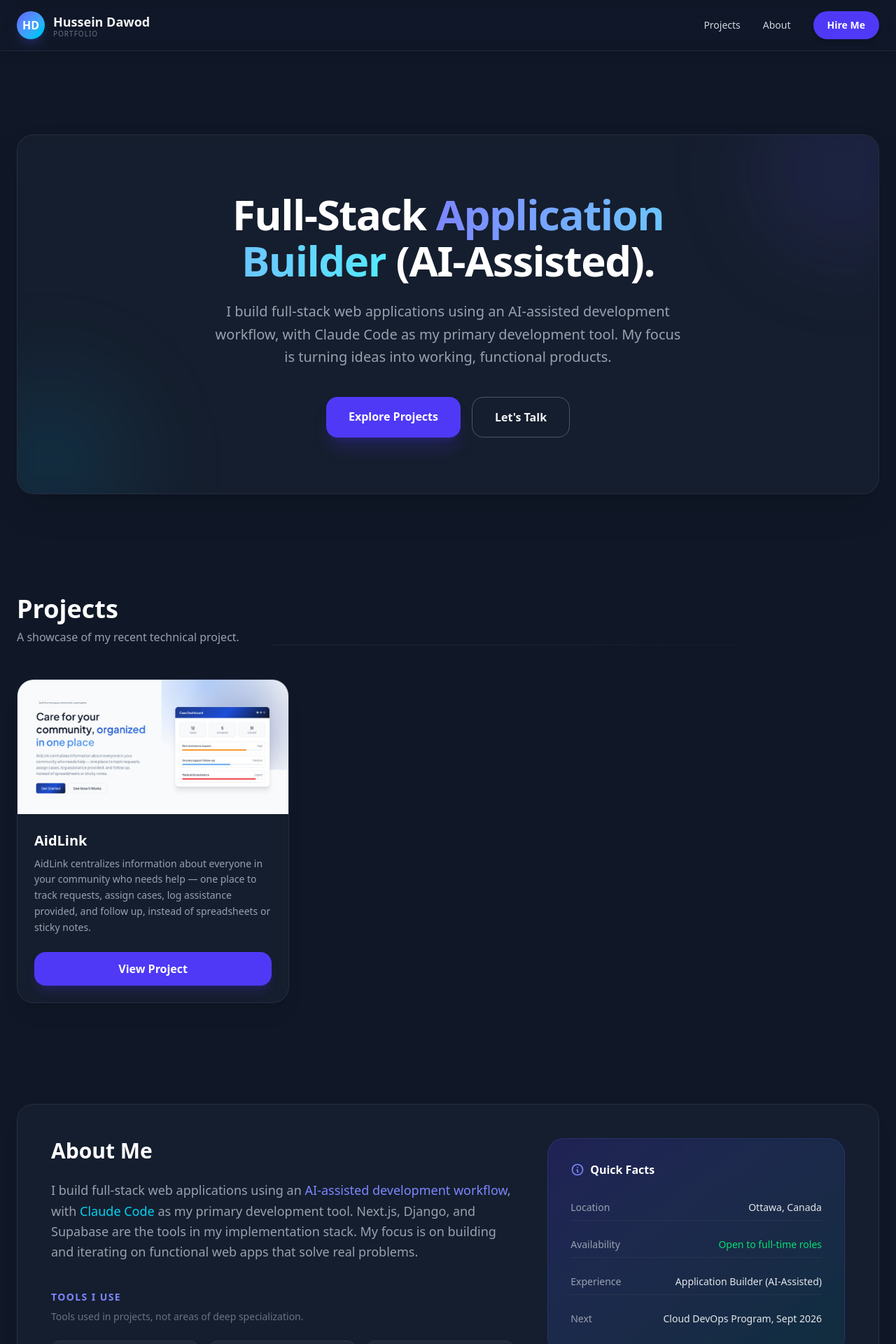
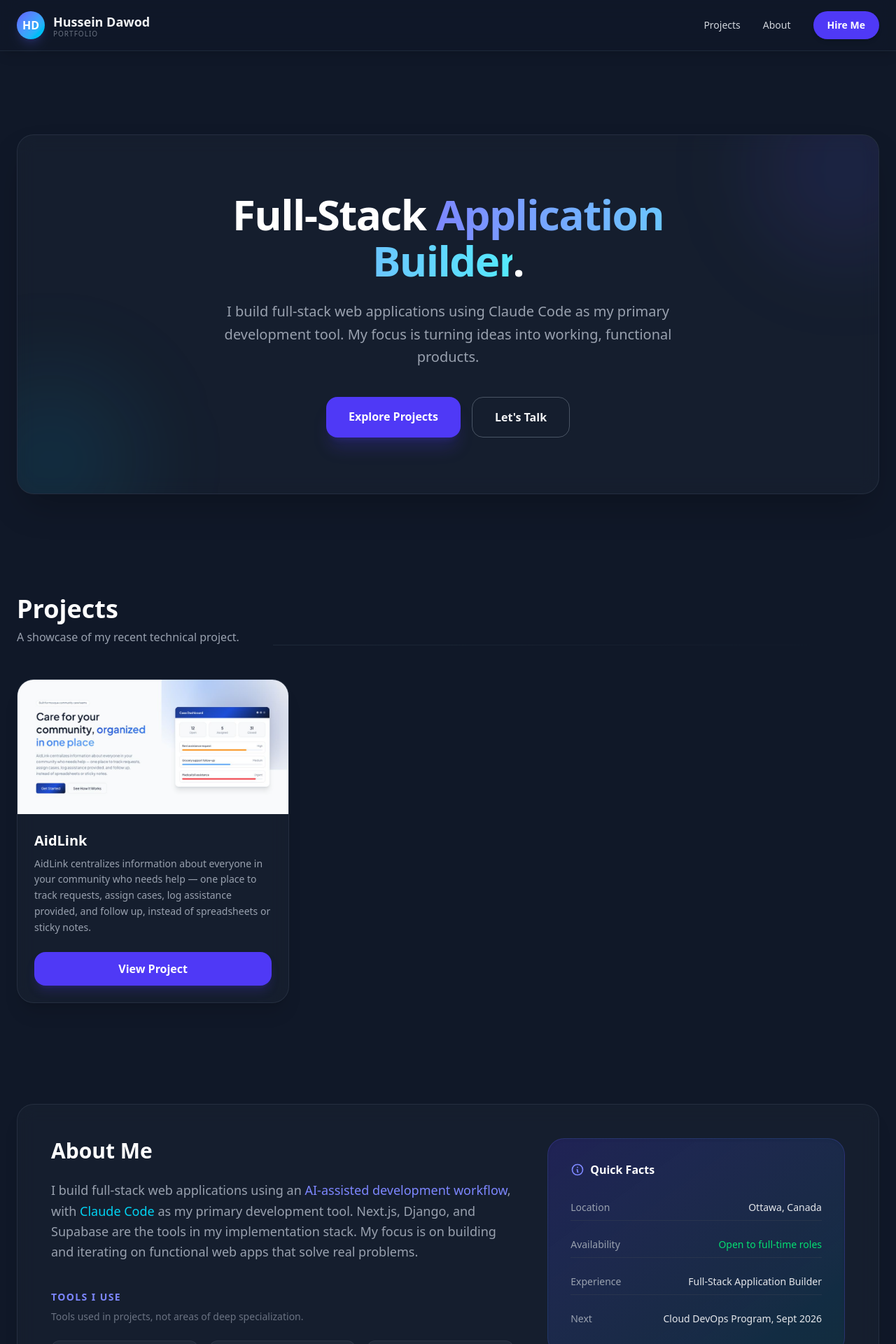
Before and after one commit to husseindawod/hussein-portfolio-website, a React (Vite) app: page / in a window 1280 px wide. Shown: the top 1920 px of the page at 70% size. Built offline with nearby package versions, Linux system fonts and the light colour scheme.

Commit message:
Refined title.

```diff
--- a/src/components/About.tsx
+++ b/src/components/About.tsx
@@ -51,7 +51,7 @@ export default function About(): JSX.Element {
                             </div>
                             <div className="flex flex-col gap-1 py-2 border-b border-gray-700/50 sm:flex-row sm:items-center sm:justify-between sm:gap-3">
                                 <span className="text-gray-400 text-sm">Experience</span>
-                                <span className="text-gray-200 text-sm font-medium sm:text-right">Application Builder (AI-Assisted)</span>
+                                <span className="text-gray-200 text-sm font-medium sm:text-right">Full-Stack Application Builder</span>
                             </div>
                             <div className="flex flex-col gap-1 py-2 sm:flex-row sm:items-center sm:justify-between sm:gap-3">
                                 <span className="text-gray-400 text-sm">Next</span>
--- a/src/components/Hero.tsx
+++ b/src/components/Hero.tsx
@@ -8,10 +8,10 @@ export default function Hero(): JSX.Element {
 
             <div className="relative z-10 text-center max-w-3xl mx-auto">
                 <h1 className="text-4xl sm:text-5xl lg:text-6xl font-black leading-[1.1] tracking-tight text-white">
-                    Full-Stack <span className="text-transparent bg-clip-text bg-gradient-to-r from-indigo-400 to-cyan-300">Application Builder</span> (AI-Assisted).
+                    Full-Stack <span className="text-transparent bg-clip-text bg-gradient-to-r from-indigo-400 to-cyan-300">Application Builder</span>.
                 </h1>
                 <p className="mt-6 text-gray-400 text-lg md:text-xl leading-relaxed max-w-2xl mx-auto">
-                    I build full-stack web applications using an AI-assisted development workflow, with Claude Code as my primary development tool. My focus is turning ideas into working, functional products.
+                    I build full-stack web applications using Claude Code as my primary development tool. My focus is turning ideas into working, functional products.
                 </p>
 
                 <div className="mt-10 flex flex-col sm:flex-row gap-4 justify-center">
```
